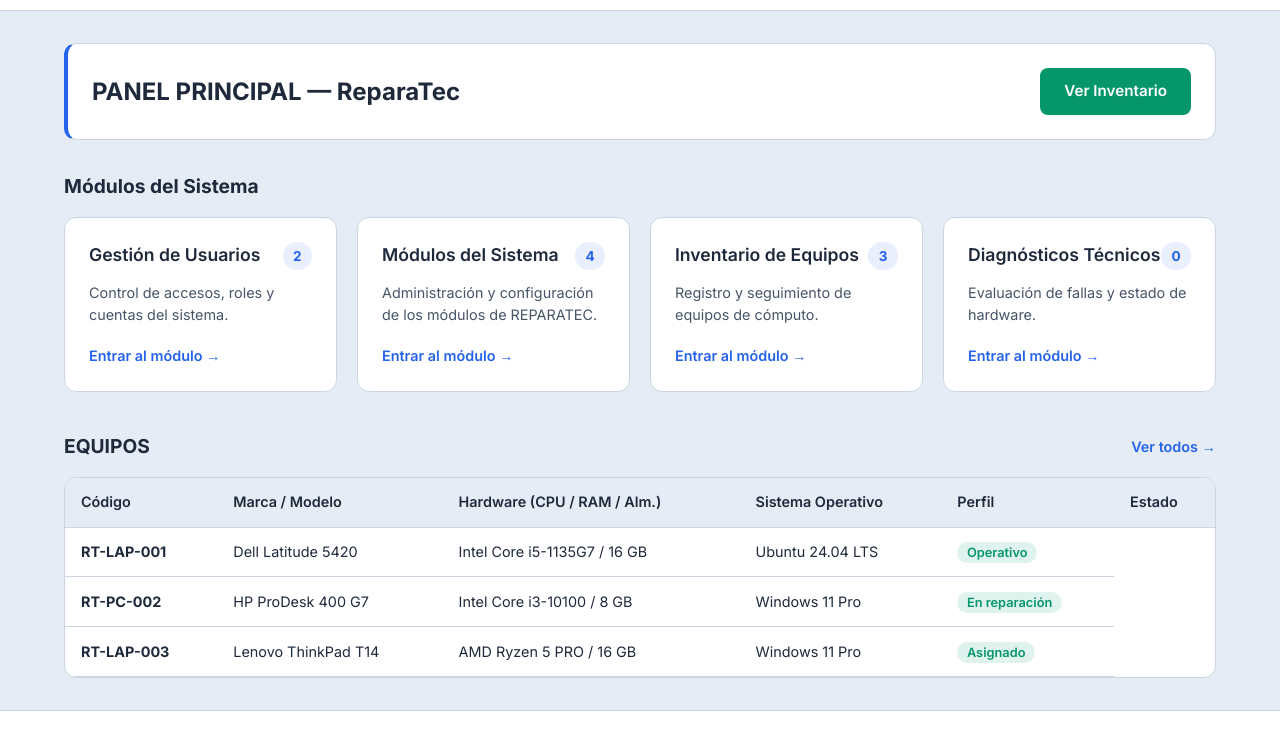
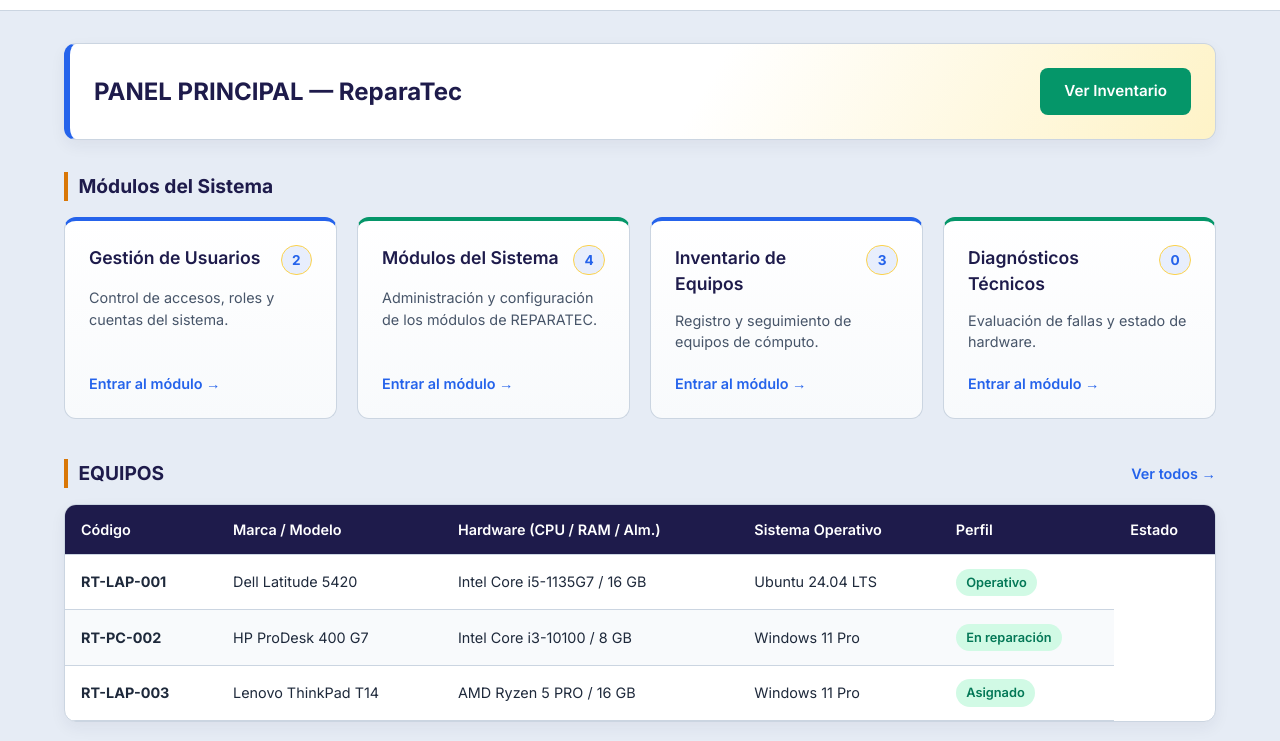
Before and after one commit to mila09-c/ReparaTec, a website built with Vite: page home.html in a window 1280 px wide. Shown: the part 59-800 px from the top of the page. Built offline with nearby package versions, Linux system fonts and the light colour scheme.

Commit message:
refactor: Actualizacion y mejora en css en home

```diff
--- a/src/css/home.css
+++ b/src/css/home.css
@@ -3,9 +3,9 @@
 @import './footer.css';
 
 .welcome-banner {
-  background-color: var(--color-blanco);
+  background: linear-gradient(120deg, var(--color-blanco) 55%, #FEF3C7 100%);
   border: 1px solid var(--color-borde);
-  border-left: 4px solid var(--color-primario);
+  border-left: 6px solid var(--color-primario);
   border-radius: 0.75rem;
   padding: 1.5rem;
   margin-bottom: 2rem;
@@ -14,11 +14,13 @@
   align-items: center;
   flex-wrap: wrap;
   gap: 1rem;
+  box-shadow: 0 6px 16px rgba(30, 27, 75, 0.06);
 }
 
 .welcome-banner h1 {
   font-size: 1.5rem;
   font-weight: 700;
+  color: var(--color-acento-oscuro);
 }
 
 .welcome-banner p {
@@ -30,30 +32,38 @@
   font-size: 1.2rem;
   font-weight: 700;
   margin-bottom: 1rem;
-  color: var(--color-texto);
+  color: var(--color-acento-oscuro);
+  padding-left: 0.65rem;
+  border-left: 4px solid var(--color-acento-calido);
 }
 
 .modules-grid {
   display: grid;
-  grid-template-columns: repeat(auto-fill, minmax(260px, 1fr));
+  grid-template-columns: repeat(auto-fill, minmax(270px, 1fr));
   gap: 1.25rem;
   margin-bottom: 2.5rem;
 }
 
 .module-card {
-  background-color: var(--color-blanco);
+  background: linear-gradient(180deg, var(--color-blanco) 0%, #F8FAFC 100%);
   border: 1px solid var(--color-borde);
+  border-top: 4px solid var(--color-primario);
   border-radius: 0.75rem;
   padding: 1.5rem;
   display: flex;
   flex-direction: column;
   justify-content: space-between;
-  transition: transform 0.15s ease, border-color 0.15s ease;
+  transition: transform 0.15s ease, border-color 0.15s ease, box-shadow 0.15s ease;
+}
+
+.module-card:nth-child(even) {
+  border-top-color: var(--color-positivo);
 }
 
 .module-card:hover {
-  transform: translateY(-2px);
-  border-color: var(--color-primario);
+  transform: translateY(-3px);
+  border-color: var(--color-acento-calido);
+  box-shadow: 0 10px 20px rgba(30, 27, 75, 0.1);
 }
 
 .module-card-header {
@@ -61,20 +71,22 @@
   justify-content: space-between;
   align-items: flex-start;
   margin-bottom: 0.75rem;
+  gap: 0.5rem;
 }
 
 .module-card h3 {
   font-size: 1.1rem;
-  font-weight: 600;
-  color: var(--color-texto);
+  font-weight: 700;
+  color: var(--color-acento-oscuro);
 }
 
 .badge-count {
-  background-color: rgba(37, 99, 235, 0.1);
-  color: var(--color-primario);
+  background-color: #FEF3C7;
+  color: var(--color-acento-calido-hover);
+  border: 1px solid #FCD34D;
   font-weight: 700;
   font-size: 0.85rem;
-  padding: 0.25rem 0.65rem;
+  padding: 0.2rem 0.65rem;
   border-radius: 999px;
 }
 
@@ -93,11 +105,16 @@
   gap: 0.35rem;
 }
 
+.module-link:hover {
+  color: var(--color-acento-calido-hover);
+}
+
 .table-container {
   background-color: var(--color-blanco);
   border: 1px solid var(--color-borde);
   border-radius: 0.75rem;
   overflow-x: auto;
+  box-shadow: 0 6px 16px rgba(30, 27, 75, 0.06);
 }
 
 table {
@@ -113,16 +130,25 @@ th, td {
 }
 
 th {
-  background-color: var(--color-fondo);
+  background-color: var(--color-acento-oscuro);
+  color: var(--color-blanco);
   font-weight: 600;
-  color: var(--color-texto);
+}
+
+tbody tr:nth-child(even) {
+  background-color: #F8FAFC;
+}
+
+tbody tr:hover {
+  background-color: #FEF3C7;
 }
 
 .estado-pill {
-  padding: 0.2rem 0.6rem;
+  padding: 0.25rem 0.65rem;
   border-radius: 999px;
   font-size: 0.8rem;
   font-weight: 600;
-  background-color: rgba(5, 150, 105, 0.12);
-  color: var(--color-positivo);
+  background-color: #D1FAE5;
+  color: var(--color-positivo-hover);
+  display: inline-block;
 }
```
